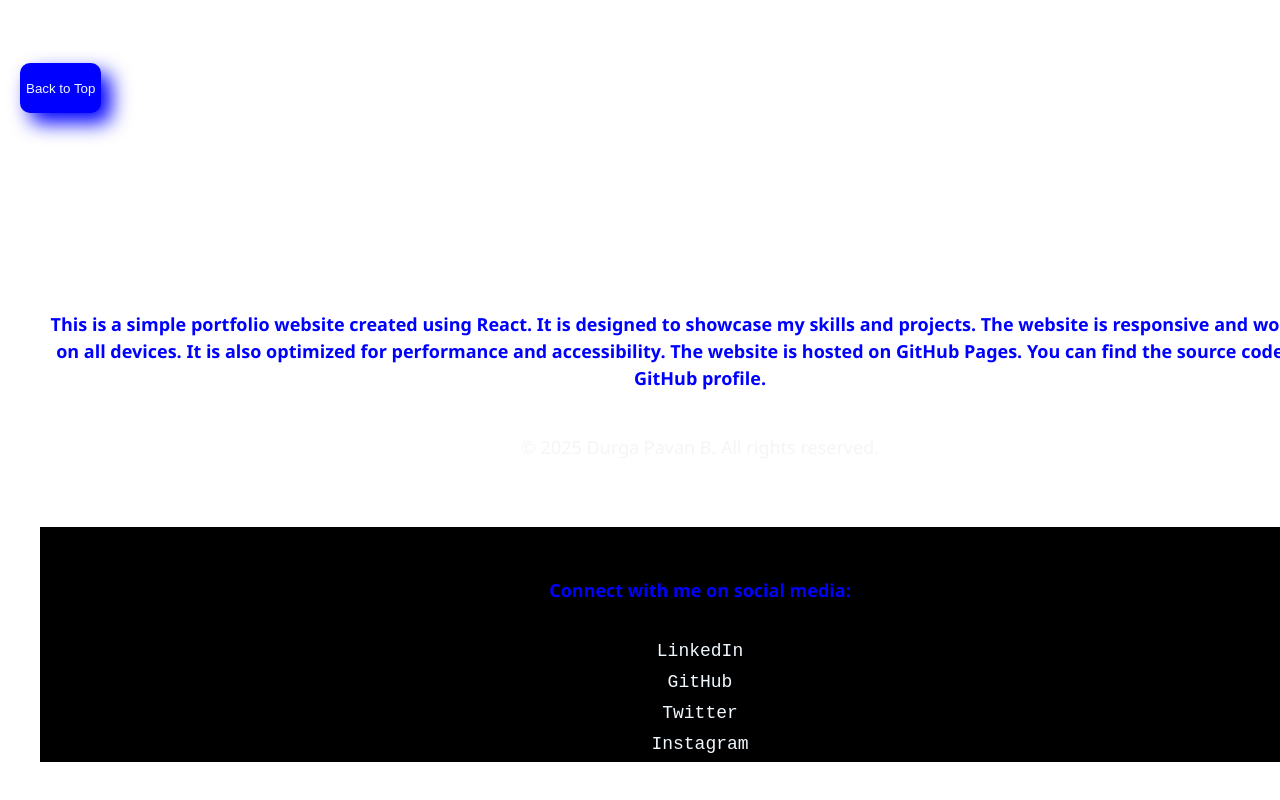
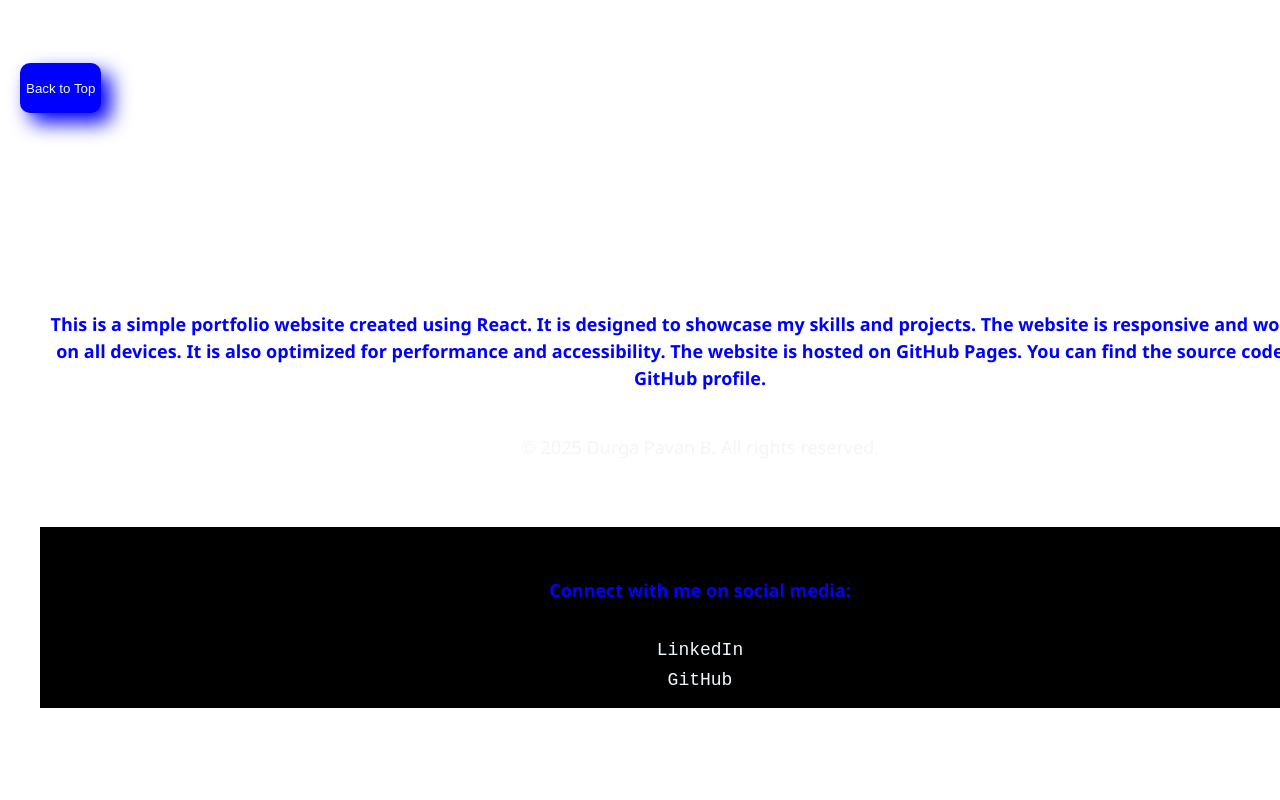
Before and after one commit to PavanMech321/portfolio-2, a React (Vite) app: page / in a window 1280 px wide. Shown: the part 5254-6054 px from the top of the page. Built offline with nearby package versions, Linux system fonts and the light colour scheme.

Commit message:
Update App.jsx

```diff
--- a/src/App.jsx
+++ b/src/App.jsx
@@ -191,10 +191,10 @@
           </p>
           <p class="social">
             <h5>Connect with me on social media:</h5>
-            <a href="#" target="_blank">LinkedIn</a>
-            <a href="" target="_blank">GitHub</a>
-            <a href="" target="_blank">Twitter</a>
-            <a href="" target="_blank">Instagram</a>
+            <a href="https://www.linkedin.com/in/durga-pavan-budigi-433932258" target="_self">LinkedIn</a>
+            <a href="https://github.com/PavanMech321" target="_self">GitHub</a>
+{/*             <a href="" target="_self">Twitter</a> */}
+{/*             <a href="" target="_self">Instagram</a> */}
           </p>
         </p>
       </div>
```
